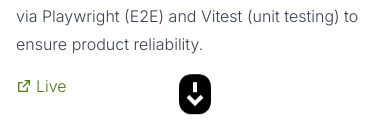
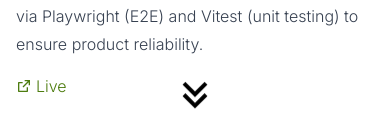
Before and after one commit to Peafield/peafield-dev, a Next.js app: page /portfolio in a window 390 px wide. Shown: the part 706-844 px from the top of the page. Built offline with nearby package versions, Linux system fonts and the light colour scheme.

Commit message:
Refactor Portfolio components to improve viewport height handling and replace scroll icon; enhance responsiveness and maintainability

```diff
--- a/src/components/portfolio/CarouselSlide.tsx
+++ b/src/components/portfolio/CarouselSlide.tsx
@@ -1,3 +1,5 @@
+"use client";
+
 import { motion } from "framer-motion";
 import Image from "next/image";
 
@@ -12,12 +14,11 @@ const CarouselSlide = ({ image }: CarouselSlideProps) => {
       transition={{ duration: 0.5, ease: "easeOut" }}
     >
       <div className="relative w-dvw xl:w-full h-full xl:p-8 flex items-center justify-center">
-        <div className="relative w-full aspect-[3/2] max-h-[calc(100vh-160px)]">
+        <div className="relative w-full aspect-[3/2] max-h-[calc(100svh-160px)]">
           <Image
             src={image}
             alt=""
             fill
-            priority
             className="object-contain rounded-lg"
           />
         </div>
--- a/src/components/portfolio/PortfolioCarousel.tsx
+++ b/src/components/portfolio/PortfolioCarousel.tsx
@@ -22,7 +22,6 @@ const PortfolioCarousel = ({ images }: PortfolioCarouselProps) => {
   const gridRef = useRef<HTMLDivElement>(null);
   const { scrollYProgress } = useScroll({
     target: outerRef,
-    layoutEffect: false,
   });
   const [containerHeight, setContainerHeight] = useState<number>(0);
   const [maxScrollDistance, setMaxScrollDistance] = useState<number>(0);
@@ -50,16 +49,16 @@ const PortfolioCarousel = ({ images }: PortfolioCarouselProps) => {
   return (
     // Carousel
     <div
-      style={{ height: containerHeight ? `${containerHeight}px` : "100vh" }}
+      style={{ height: containerHeight ? `${containerHeight}px` : "100svh" }}
       ref={outerRef}
     >
       {/* Carousel Container */}
-      <div className="h-dvh overflow-hidden md:sticky md:top-0 flex items-center justify-start">
+      <div className="h-svh overflow-hidden md:sticky md:top-0 flex items-center justify-center xl:justify-start">
         {/* Slides */}
         <motion.div
           ref={gridRef}
           variants={itemVariants}
-          className="grid grid-flow-row auto-rows-auto md:grid-flow-col md:auto-cols-[min(100vw,calc((100vh-160px)*1.5))] gap-[2vw]"
+          className="grid grid-flow-row auto-rows-auto md:grid-flow-col md:auto-cols-[min(100vw,calc((100svh-160px)*1.5))] gap-[2vw]"
           style={isMobile ? {} : { x }}
         >
           <AnimatePresence>
--- a/src/components/portfolio/PortfolioSection.tsx
+++ b/src/components/portfolio/PortfolioSection.tsx
@@ -1,3 +1,5 @@
+"use client";
+
 import { itemVariants } from "@/constants/constants";
 import { motion } from "framer-motion";
 import { ReactNode } from "react";
@@ -10,7 +12,7 @@ const PortfolioSection = ({ children }: PortfolioSectionProps) => {
   return (
     <motion.div
       variants={itemVariants}
-      className="relative flex flex-col items-center h-screen p-4"
+      className="relative flex flex-col items-center h-svh p-4"
     >
       {children}
     </motion.div>
--- a/src/components/portfolio/ScrollToBottom.tsx
+++ b/src/components/portfolio/ScrollToBottom.tsx
@@ -1,9 +1,9 @@
-import { RiScrollToBottomFill } from "react-icons/ri";
+import { RiArrowDownDoubleLine } from "react-icons/ri";
 
 const ScrollToBottom = () => {
   return (
     <div className="absolute bottom-16 left-0 right-0 flex justify-center animate-bounce">
-      <RiScrollToBottomFill className="size-12" />
+      <RiArrowDownDoubleLine className="size-12" />
     </div>
   );
 };
```
